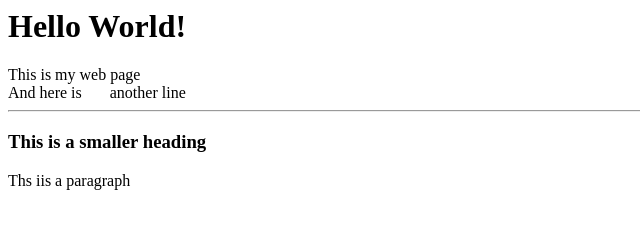
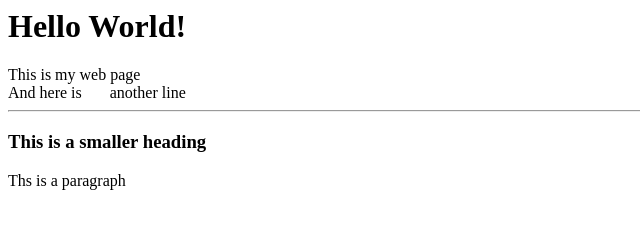
Before and after one commit to seungyoonFW/demo, a plain HTML site: page index.html in a window 1280 px wide. Shown: the full height of the page, 0-640 px from the left. Drawn offline with Linux system fonts and the light colour scheme.

Commit message:
Update index.html

```diff
--- a/index.html
+++ b/index.html
@@ -8,6 +8,6 @@
   And here is &nbsp;&nbsp;&nbsp;&nbsp;&nbsp;       another line
   <hr size='2' />
   <h3>This is a smaller heading</h3>
-  <p> Ths iis a paragraph</p>
+  <p> Ths is a paragraph</p>
 </body>
 </html>
```
